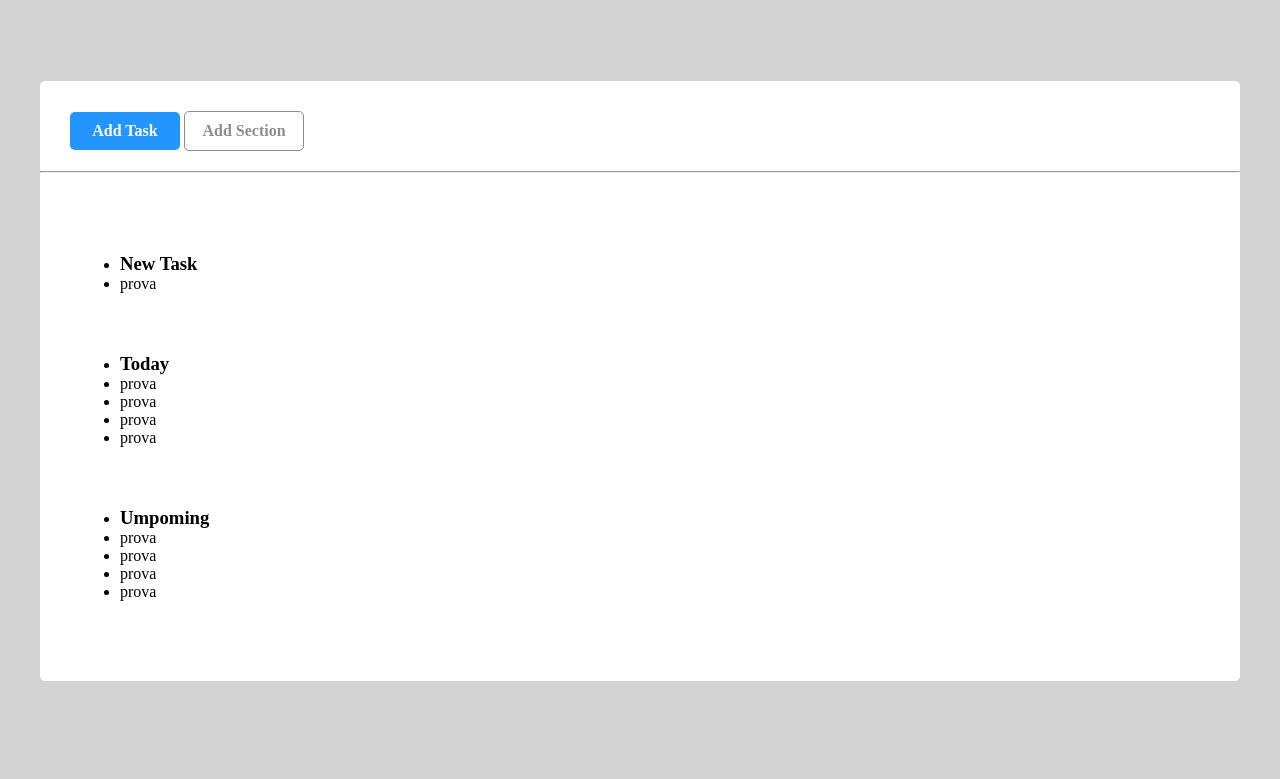
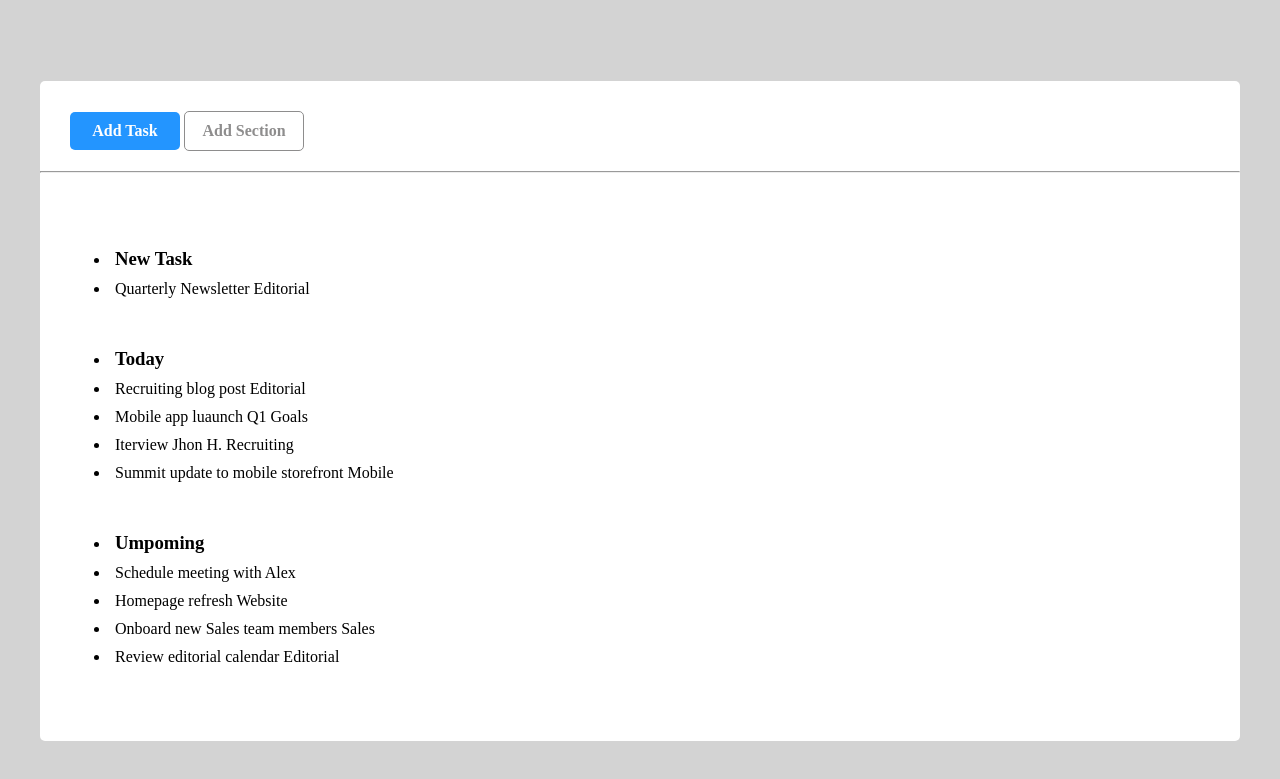
Before and after one commit to RobyLedda94/html-css-toboolist, a plain HTML site: page index.html in a window 1280 px wide. Shown: the part 79-858 px from the top of the page. Before the commit the page ends 800 px from the top, so only its background shows below. Drawn offline with Linux system fonts and the light colour scheme.

Commit message:
[FIX] added correct text in table

```diff
--- a/css/style.css
+++ b/css/style.css
@@ -70,12 +70,16 @@ hr{
 }
 
 
-/* css main liss */
+/* css main list */
 
 .list{
     padding: 50px;
 }
 
 ul{
-    padding: 30px;
+    padding: 20px;
 }
+
+li{
+    padding: 5px;
+}
--- a/index.html
+++ b/index.html
@@ -21,29 +21,24 @@
             <div class="list">
                 <ul>
                     <li><h3>New Task</h3></li>
-                    <li>prova</li>
+                    <li>Quarterly Newsletter Editorial</li>
                 </ul>
                 <ul>
                     <li><h3>Today</h3></li>
-                    <li>prova</li>
-                    <li>prova</li>
-                    <li>prova</li>
-                    <li>prova</li>
+                    <li>Recruiting blog post Editorial</li>
+                    <li>Mobile app luaunch Q1 Goals</li>
+                    <li>Iterview Jhon H. Recruiting</li>
+                    <li>Summit update to mobile storefront Mobile</li>
                 </ul>
                 <ul>
                     <li><h3>Umpoming</h3></li>
-                    <li>prova</li>
-                    <li>prova</li>
-                    <li>prova</li>
-                    <li>prova</li>
+                    <li>Schedule meeting with Alex</li>
+                    <li>Homepage refresh Website</li>
+                    <li>Onboard new Sales team members Sales</li>
+                    <li>Review editorial calendar Editorial</li>
                 </ul>
-
             </div>
-
-
         </div>
-
-
     </main>
 
 </body>
```
